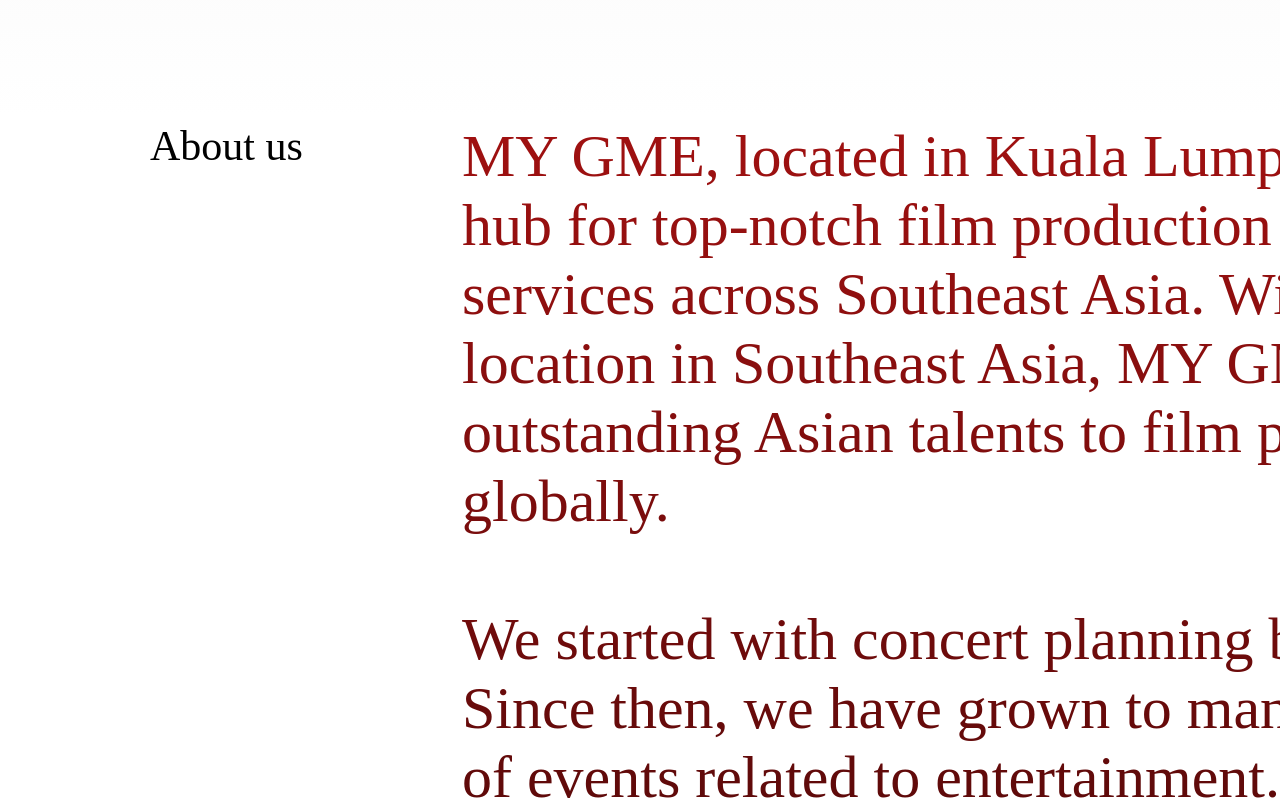
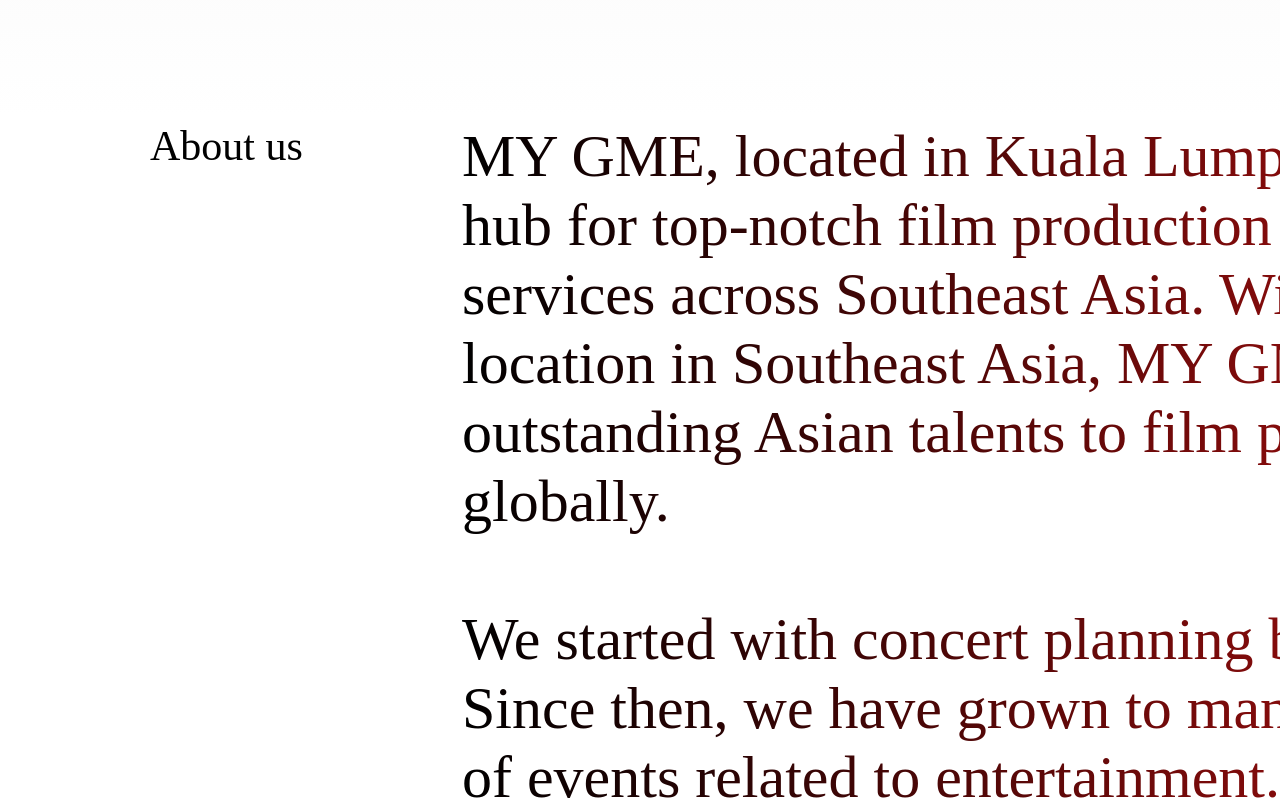
Before and after one commit to NanoDev38/gmeWebPage, a plain HTML site: page index2.html in a window 1280 px wide. Shown: the part 1021-1821 px from the top of the page. Drawn offline with Linux system fonts and the light colour scheme; a web font is replaced by a local one.

Commit message:
Update font gradient

```diff
--- a/styles.css
+++ b/styles.css
@@ -1366,9 +1366,9 @@
 }
 
 .e101_4890 {
-	background-image: linear-gradient(0deg,
+	background-image: linear-gradient(90deg,
 			rgba(0, 0, 0, 1) 0%,
-			rgba(160.43749898672104, 16.712248027324677, 16.712248027324677, 1) 100%);
+			rgba(190.43749898672104, 16.712248027324677, 16.712248027324677, 1) 100%);
 	-webkit-background-clip: text;
 	-webkit-text-fill-color: transparent;
 	-moz-background-clip: text;
```
